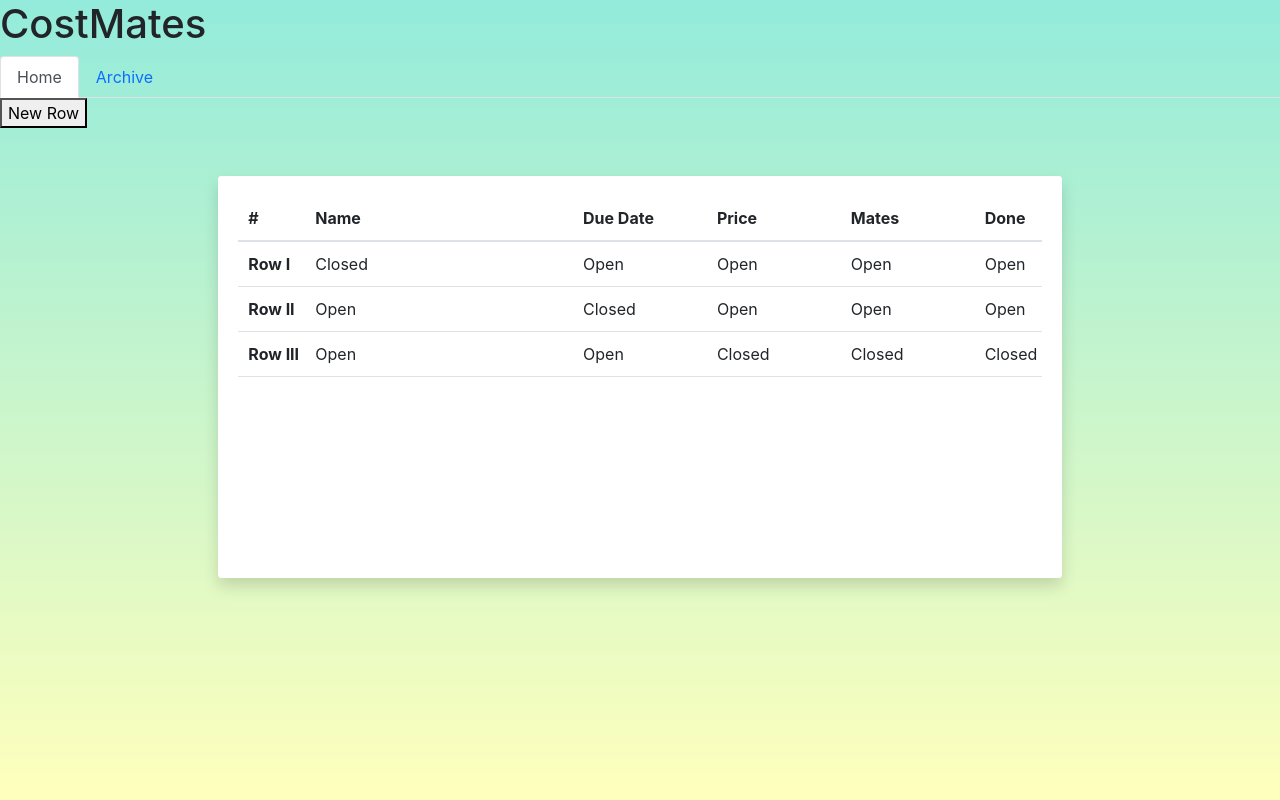
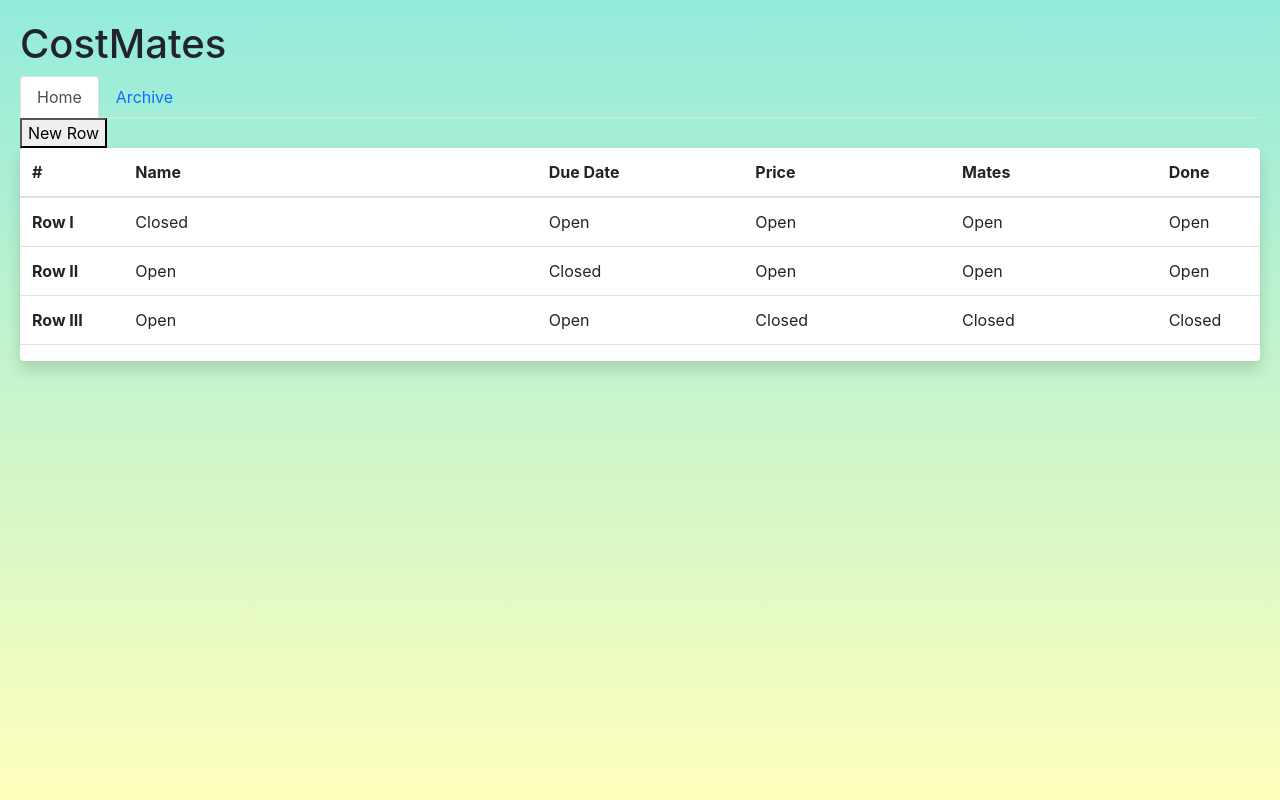
Before and after one commit to xcrowy/CostMates, a Flask app: page /index in a window 1280 px wide. Run offline with Flask 2, Linux system fonts and the light colour scheme; some libraries are stand-ins or nearby versions.

Commit message:
made table larger and aligned with tabs

```diff
--- a/static/table.css
+++ b/static/table.css
@@ -16,13 +16,13 @@
     width: 100%;
     position: relative;
     display: table-cell;
-    padding: 10px;
+    /* padding-top: 10px; */
     white-space: nowrap;
     overflow: hidden;
 }
 
 .table-fixed tbody {
-    height: 300px;
+    height: fit-content;
     overflow-y: auto;
     width: 100%;
 }
@@ -36,5 +36,6 @@ body {
     background: -webkit-linear-gradient(to bottom, #93ebdb, #ffffbc);
     background: linear-gradient(to bottom, #93ebdb, #ffffbc);
     min-height: 100vh;
+    padding: 20px;
 
 }
--- a/templates/index.html
+++ b/templates/index.html
@@ -20,12 +20,7 @@
     <button class="button" onclick="newRow()">
         New Row
     </button>
-
-    <div class="row py-5">
-        <div class="col-8 mx-auto">
-          <div class="card rounded shadow border-0">
-            <div class="card-body bg-white rounded">
-                <div class="table-responsive">
+        <div class="table-responsive bg-white rounded shadow">
             <table class="table table-hover table-fixed" id="table">
                 <thead>
                 <tr>
@@ -65,11 +60,6 @@
                 </tbody>
             </table>
         </div>
-                </div>
-                </div>
-                </div>
-                </div>
-
 
     <script src="https://cdn.jsdelivr.net/npm/bootstrap@5.2.0/dist/js/bootstrap.bundle.min.js" integrity="sha384-A3rJD856KowSb7dwlZdYEkO39Gagi7vIsF0jrRAoQmDKKtQBHUuLZ9AsSv4jD4Xa" crossorigin="anonymous"></script>
     <script src="https://cdn.jsdelivr.net/npm/popper.js@1.12.9/dist/umd/popper.min.js" integrity="sha384-ApNbgh9B+Y1QKtv3Rn7W3mgPxhU9K/ScQsAP7hUibX39j7fakFPskvXusvfa0b4Q" crossorigin="anonymous"></script>
```
Lines whose indentation alone changed are shown as unchanged.
